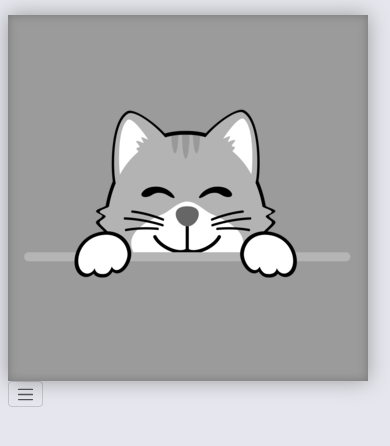
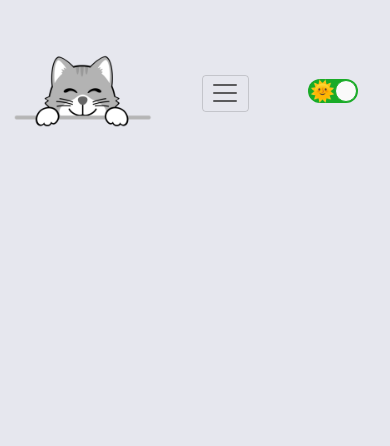
Before and after one commit to MiIos1988/Portfolio-react, a React (Create React App) app: page / in a window 390 px wide. Shown: the top 446 px of the page. Built offline with nearby package versions, Linux system fonts and the light colour scheme.

Commit message:
Hamburger button stily

```diff
--- a/package.json
+++ b/package.json
@@ -10,8 +10,10 @@
     "react": "^18.2.0",
     "react-bootstrap": "^2.7.4",
     "react-dom": "^18.2.0",
+    "react-icons": "^4.8.0",
     "react-router-dom": "^6.10.0",
     "react-scripts": "5.0.1",
+    "react-toggle": "^4.1.3",
     "sass": "^1.62.0",
     "web-vitals": "^2.1.4"
   },
--- a/src/components/NavbarComponent/NavbarComponent.jsx
+++ b/src/components/NavbarComponent/NavbarComponent.jsx
@@ -2,18 +2,19 @@ import Container from "react-bootstrap/Container";
 import Nav from "react-bootstrap/Nav";
 import Navbar from "react-bootstrap/Navbar";
 import logoImg from "../../assets/img/logo-portfolio.png";
+import DayNightComponent from "./component/DayNightcomponent";
 
 const NavbarComponent = () => {
   return (
     <Navbar expand="md" className="navbarAll">
       <Container>
-        <Navbar.Brand className="logo active" href="#home">
+        <Navbar.Brand className="logo " href="#home">
           <img src={logoImg} alt="" />
         </Navbar.Brand>
         <Navbar.Toggle aria-controls="basic-navbar-nav" />
         <Navbar.Collapse id="basic-navbar-nav ">
           <Nav className="ms-auto justify-content-center navLink">
-            <Nav.Link className="mx-2 px-3 active" href="#home">
+            <Nav.Link className="mx-2 px-3 " href="#home">
               HOME
             </Nav.Link>
             <Nav.Link className="mx-2 px-3" href="#link">
@@ -30,6 +31,7 @@ const NavbarComponent = () => {
             </Nav.Link>
           </Nav>
         </Navbar.Collapse>
+        <DayNightComponent/>
       </Container>
     </Navbar>
   );
--- /dev/null
+++ b/src/components/NavbarComponent/component/DayNightcomponent.jsx
@@ -0,0 +1,40 @@
+import React, { useEffect, useState } from 'react';
+import Toggle from 'react-toggle';
+import 'react-toggle/style.css';
+
+const DayNightComponent = () => {
+    const [isChecked, setIsChecked] = useState(true);
+    const [background, setBackground] = useState("#212529");
+    const [color, setColor] = useState("#e6e7ee ");
+    const [filterInvert, setFilterInvert] = useState(0);
+
+  const handleChange = () => {
+      console.log(isChecked)
+    setIsChecked(!isChecked);
+    setBackground(isChecked ? "#e6e7ee ": "#212529")
+    setColor(isChecked ? "#212529" : "#e6e7ee")
+    setFilterInvert(!isChecked ? 100 : 0)
+    document.documentElement.style.setProperty('--text-color', color);
+    document.documentElement.style.setProperty('--background-color', background);
+    document.documentElement.style.setProperty('--filter-invert', filterInvert);
+    console.log(filterInvert)
+
+  };
+
+
+  return (
+    <div className='dayNight'>
+      <Toggle
+        checked={isChecked}
+        onChange={handleChange}
+        icons={{
+          checked: <span className='day'>🌞</span>,
+          unchecked: <span className='night'>🌙</span>,
+        }}
+        aria-label="Toggle theme"
+      />
+    </div>
+  );
+};
+
+export default DayNightComponent;
--- a/src/components/NavbarComponent/navbar.scss
+++ b/src/components/NavbarComponent/navbar.scss
@@ -3,27 +3,58 @@
 
   .navLink a {
     font-weight: 600;
-    color: black;
+    color: var(--text-color) !important;
     font-size: 2rem;
     padding: 0.8rem 2rem !important;
     transition: box-shadow 0.3s ease-in-out;
 
     &:hover {
-      box-shadow: 0 0 20px rgba(155, 155, 155, 1),
-        inset 0 0 10px rgba(85, 85, 85, 0.5);
-      // transform: translateY(2px);
-      background-color: white;
+      box-shadow:
+    -5px -5px 20px white,
+    5px 5px 10px rgba(155, 155, 155, .5),
+    inset 5px 5px 10px rgba(155, 155, 155, .5),
+    inset -5px -5px 10px white;
     }
   }
 
-  .active {
-    box-shadow: 0 0 20px rgba(155, 155, 155, 1),
-      inset 0 0 10px rgba(85, 85, 85, 0.5);
-    // transform: translateY(2px);
-    background-color: white;
+  // .active {
+  //   box-shadow: 0 0 20px rgba(155, 155, 155, .5),
+  //     inset 0 0 10px rgba(85, 85, 85, 0.5);
+  //   // transform: translateY(2px);
+  //   background-color: white;
+  // }
+
+  .logo {
+    background-color:none !important;
+    img{
+
+      width: 150px !important;
+    }
+  }
+  .dayNight{
+    padding: 8px 20px;
+    margin:  0 5px;
+
+    span {
+      font-size: 2rem;
+    }
+    .night{
+      position: absolute;
+      top: 5px;
+      right: -10px;
+    }
+    .day{
+      position: absolute;
+      top: 5px;
+      right: -5px;
+    }
+  }
+  .navbar-toggler-icon{
+    filter: invert(var(--filter-invert)) sepia(100%) saturate(0%) hue-rotate(50deg) brightness(100%) contrast(101%);
+  }
+  .navbar-toggler{
+    font-size: 2rem;
+    filter: hue-rotate(180deg);
   }
 
-  .logo {
-    background-color: rgba(155, 155, 155, 1);
-  }
 }
--- a/src/index.scss
+++ b/src/index.scss
@@ -2,6 +2,11 @@
 @import "./components/NavbarComponent/navbar.scss";
 
 /******GLOBAL**************/
+:root {
+  --background-color: #e6e7ee;
+  --text-color: #212529;
+  --filter-invert: 0;
+}
 * {
   box-sizing: border-box;
   margin: 0;
@@ -15,7 +20,8 @@ html {
 body {
   font-size: 1.6rem;
   font-family: 'Open Sans', sans-serif;
-  background-color: #e6e7ee !important;
+  background-color: var(--background-color) !important;
+  color: var(--text-color) !important
 }
 
 a {
```
Also changed, not shown: 1 other file (tests, documents, lock files or other folders).
